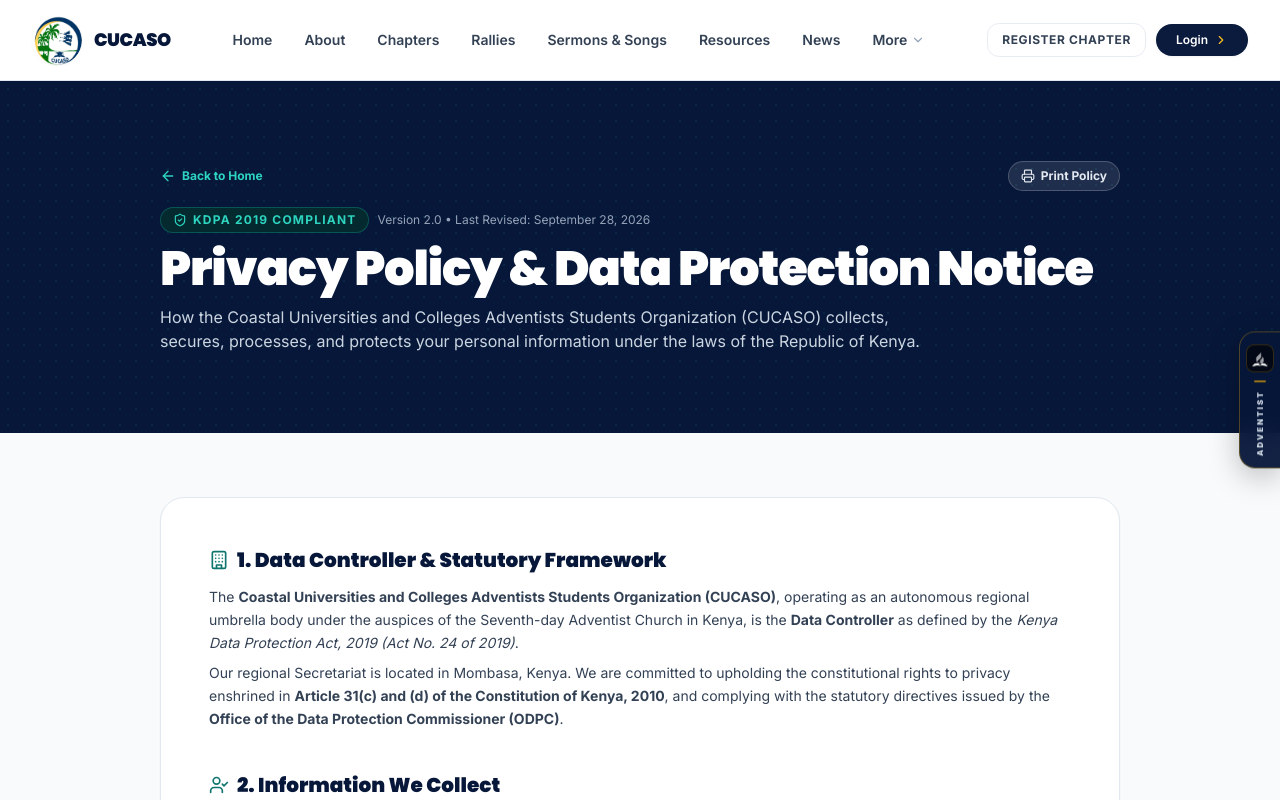
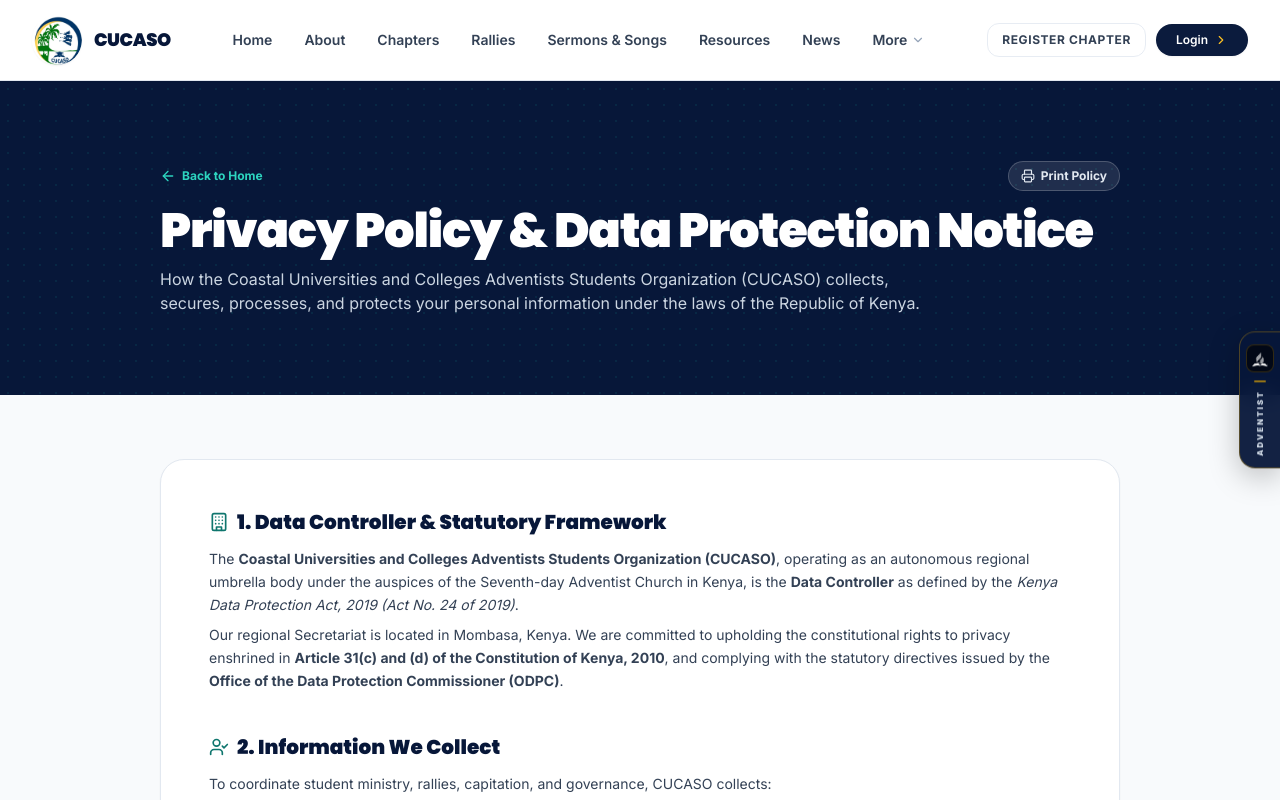
Before and after one commit to bbit046j2024-bot/cucaso, a Next.js app: page /privacy in a window 1280 px wide. Shown: the top 800 px of the page. Built offline with nearby package versions, Linux system fonts and the light colour scheme.

Commit message:
few changes added now mmh

```diff
--- a/src/app/privacy/page.tsx
+++ b/src/app/privacy/page.tsx
@@ -44,14 +44,6 @@
                 <Printer className="w-3.5 h-3.5" />
                 <span>Print Policy</span>
               </button>
-            </div>
-
-            <div className="flex items-center gap-2 mb-3">
-              <span className="text-xs font-bold uppercase tracking-widest text-teal-400 bg-teal-950/80 px-3 py-1 rounded-full border border-teal-500/30 flex items-center gap-1.5">
-                <ShieldCheck className="w-3.5 h-3.5" />
-                <span>KDPA 2019 Compliant</span>
-              </span>
-              <span className="text-xs text-slate-400">Version 2.0 • Last Revised: {lastUpdated}</span>
             </div>
 
             <h1 className="font-heading font-black text-3xl sm:text-4xl lg:text-5xl text-white tracking-tight">
```
